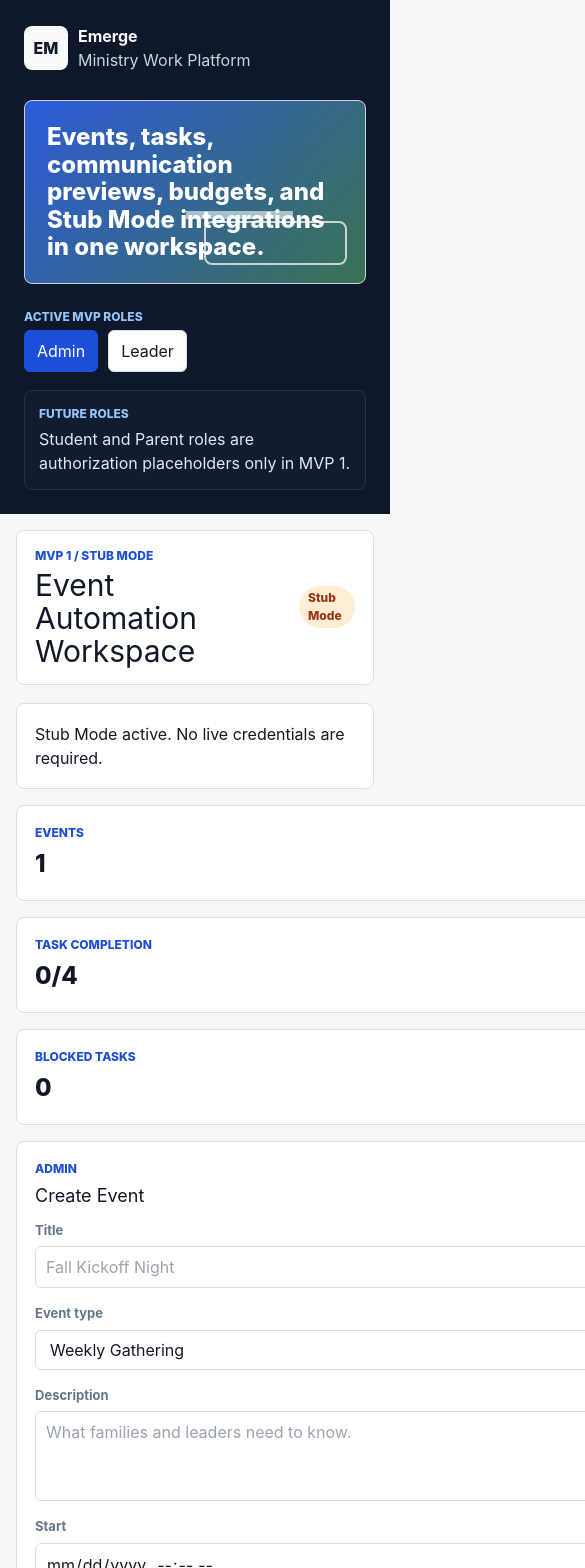
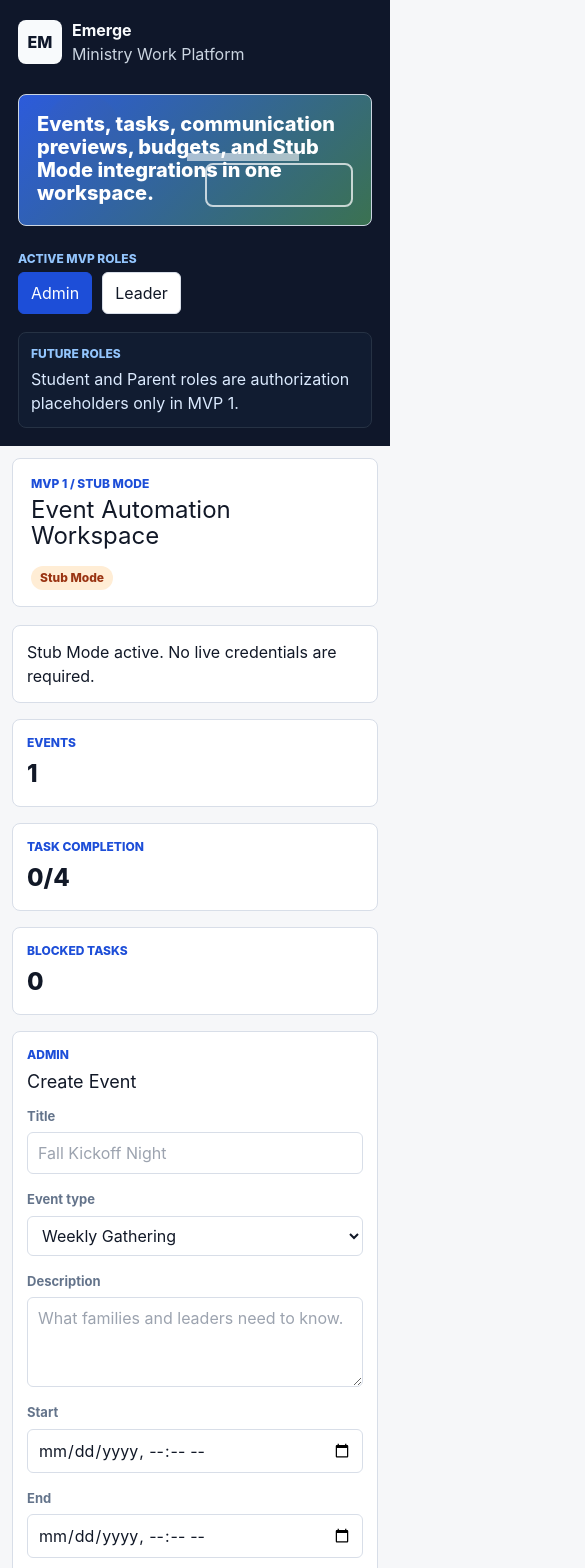
Before and after one commit to abostwick12/emergence-ministry-platform, a Next.js app: page / in a window 390 px wide. Shown: the top 1568 px of the page, 585 px wide, since content can reach past the window. Built offline with nearby package versions, Linux system fonts and the light colour scheme.

Commit message:
Fix responsive event workspace layout

```diff
--- a/app/globals.css
+++ b/app/globals.css
@@ -26,6 +26,7 @@ body {
   background: var(--bg);
   color: var(--text);
   font-family: Inter, ui-sans-serif, system-ui, -apple-system, BlinkMacSystemFont, "Segoe UI", sans-serif;
+  overflow-x: hidden;
 }
 
 button,
@@ -84,6 +85,7 @@ textarea:focus-visible {
   align-items: center;
   justify-content: space-between;
   gap: 16px;
+  flex-wrap: wrap;
   padding: 16px 18px;
   margin-bottom: 18px;
 }
@@ -91,21 +93,24 @@ textarea:focus-visible {
 .grid {
   display: grid;
   gap: 16px;
+  min-width: 0;
 }
 
 .grid-2 {
-  grid-template-columns: minmax(0, 1.1fr) minmax(320px, 0.9fr);
+  grid-template-columns: minmax(0, 1fr);
 }
 
 .grid-3 {
-  grid-template-columns: repeat(3, minmax(0, 1fr));
+  grid-template-columns: repeat(auto-fit, minmax(min(100%, 220px), 1fr));
 }
 
 .panel {
+  min-width: 0;
   padding: 18px;
 }
 
 .card {
+  min-width: 0;
   padding: 14px;
 }
 
@@ -128,6 +133,8 @@ textarea:focus-visible {
   color: var(--text);
   padding: 8px 12px;
   cursor: pointer;
+  max-width: 100%;
+  white-space: normal;
 }
 
 .button.primary {
@@ -160,6 +167,17 @@ textarea:focus-visible {
   background: var(--surface);
   color: var(--text);
   padding: 8px 10px;
+  min-width: 0;
+}
+
+.panel,
+.card,
+.button,
+.input,
+.muted,
+.section-title,
+.title {
+  overflow-wrap: anywhere;
 }
 
 .muted {
@@ -217,6 +235,7 @@ textarea:focus-visible {
   display: grid;
   grid-template-columns: repeat(4, minmax(180px, 1fr));
   gap: 12px;
+  max-width: 100%;
   overflow-x: auto;
   padding-bottom: 4px;
 }
@@ -274,6 +293,12 @@ textarea:focus-visible {
   line-height: 1.15;
 }
 
+@media (min-width: 1280px) {
+  .grid-2 {
+    grid-template-columns: minmax(0, 1fr) minmax(340px, 380px);
+  }
+}
+
 @media (max-width: 980px) {
   .app-shell {
     grid-template-columns: 1fr;
@@ -283,12 +308,34 @@ textarea:focus-visible {
     position: static;
   }
 
-  .grid-2,
-  .grid-3 {
-    grid-template-columns: 1fr;
-  }
-
   .main {
     padding: 16px;
   }
 }
+
+@media (max-width: 640px) {
+  .sidebar {
+    padding: 18px;
+  }
+
+  .main {
+    padding: 12px;
+  }
+
+  .panel {
+    padding: 14px;
+  }
+
+  .card {
+    padding: 12px;
+  }
+
+  .title {
+    font-size: 24px;
+  }
+
+  .visual-strip span {
+    font-size: 20px;
+    padding: 18px;
+  }
+}
```
Also changed, not shown: 1 other file (tests, documents, lock files or other folders).
